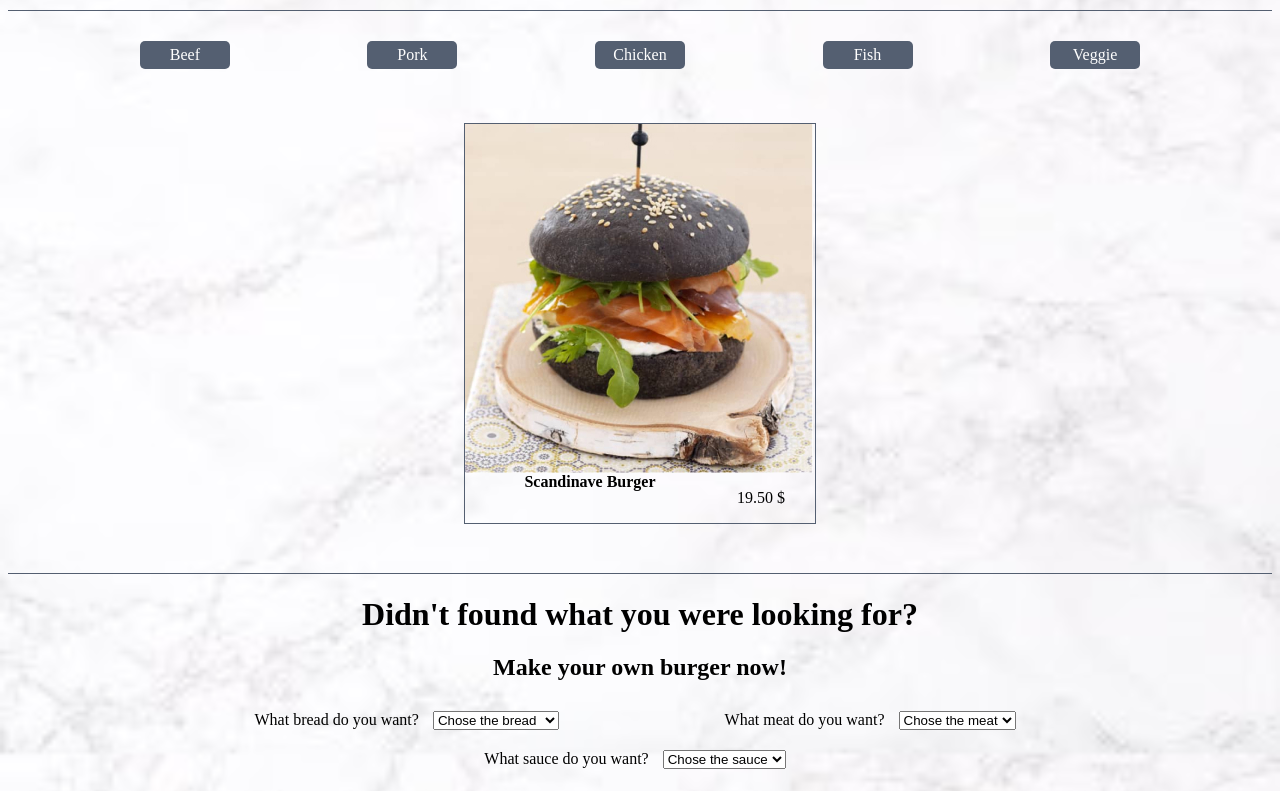
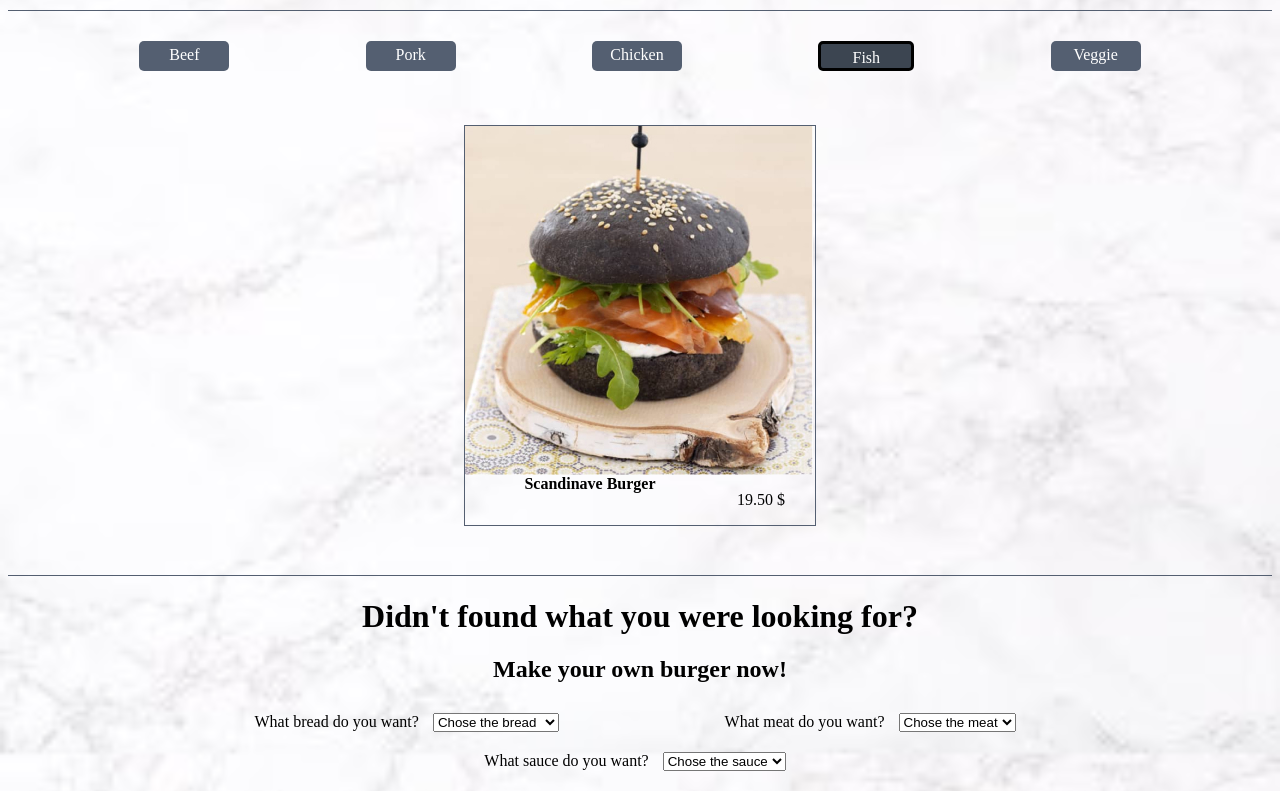
Before and after one commit to Rignchen/site-statique, a plain HTML site: page web/menu/fish.html in a window 1280 px wide. Shown: the part 117-908 px from the top of the page. Drawn offline with Linux system fonts and the light colour scheme.

Commit message:
show select filter

```diff
--- a/css/menu.css
+++ b/css/menu.css
@@ -55,7 +55,13 @@ body {
 	border-radius: 5px;
 	padding: 5px;
 	width: 80px;
+	height: 20px;
 	margin: 5px;
+}
+#filter_buttons a#current {
+	height: 14px;
+	background-color: #3c4551;
+	border: black 3px solid;
 }
 /*burgers*/
 .items {
--- a/web/menu/fish.html
+++ b/web/menu/fish.html
@@ -21,7 +21,7 @@
 			<a href="beef.html">Beef</a>
 			<a href="pork.html">Pork</a>
 			<a href="chicken.html">Chicken</a>
-			<a href="../menu.html">Fish</a>
+			<a href="../menu.html" id="current">Fish</a>
 			<a href="veggie.html">Veggie</a>
 		</div>
 		<div class="flexbox items"><div class="fish">
```
Also changed, not shown: web/menu/beef.html (+1 -1 lines), web/menu/chicken.html (+1 -1 lines), web/menu/pork.html (+1 -1 lines), web/menu/veggie.html (+1 -1 lines).
